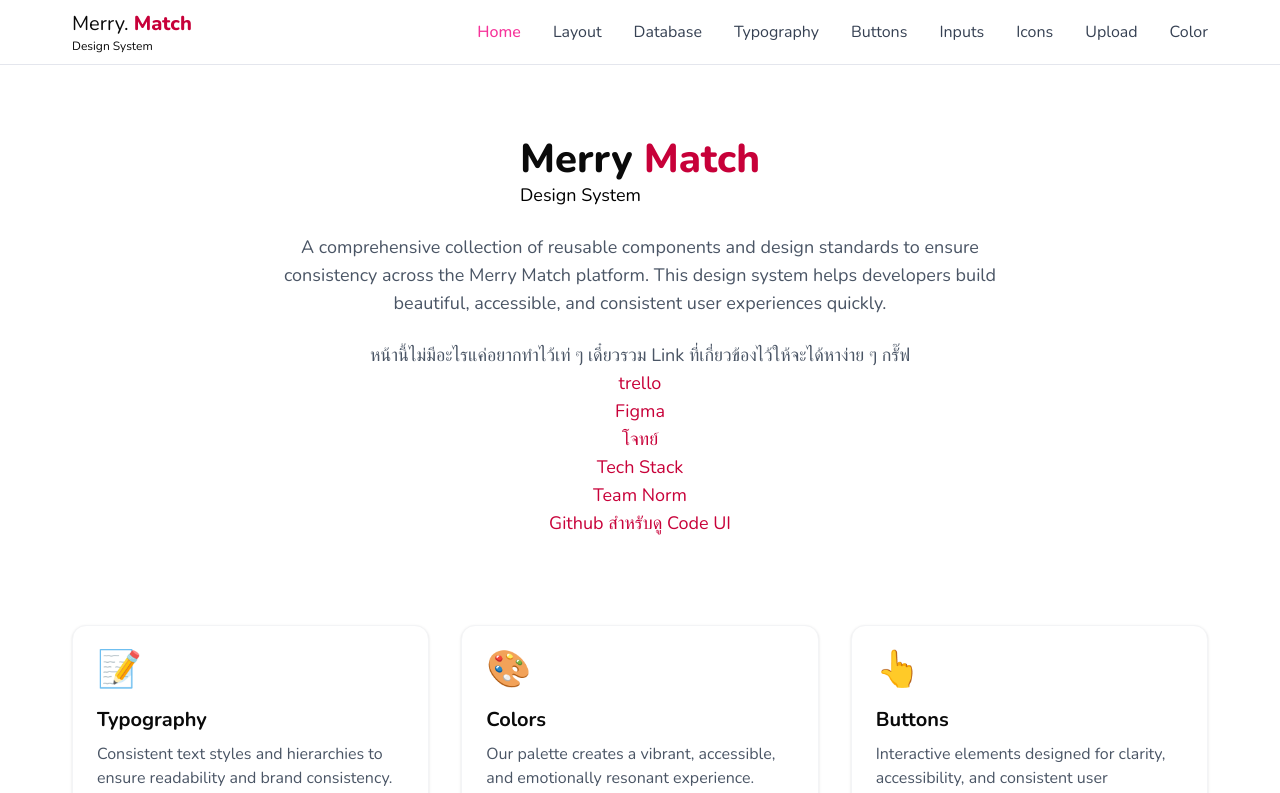
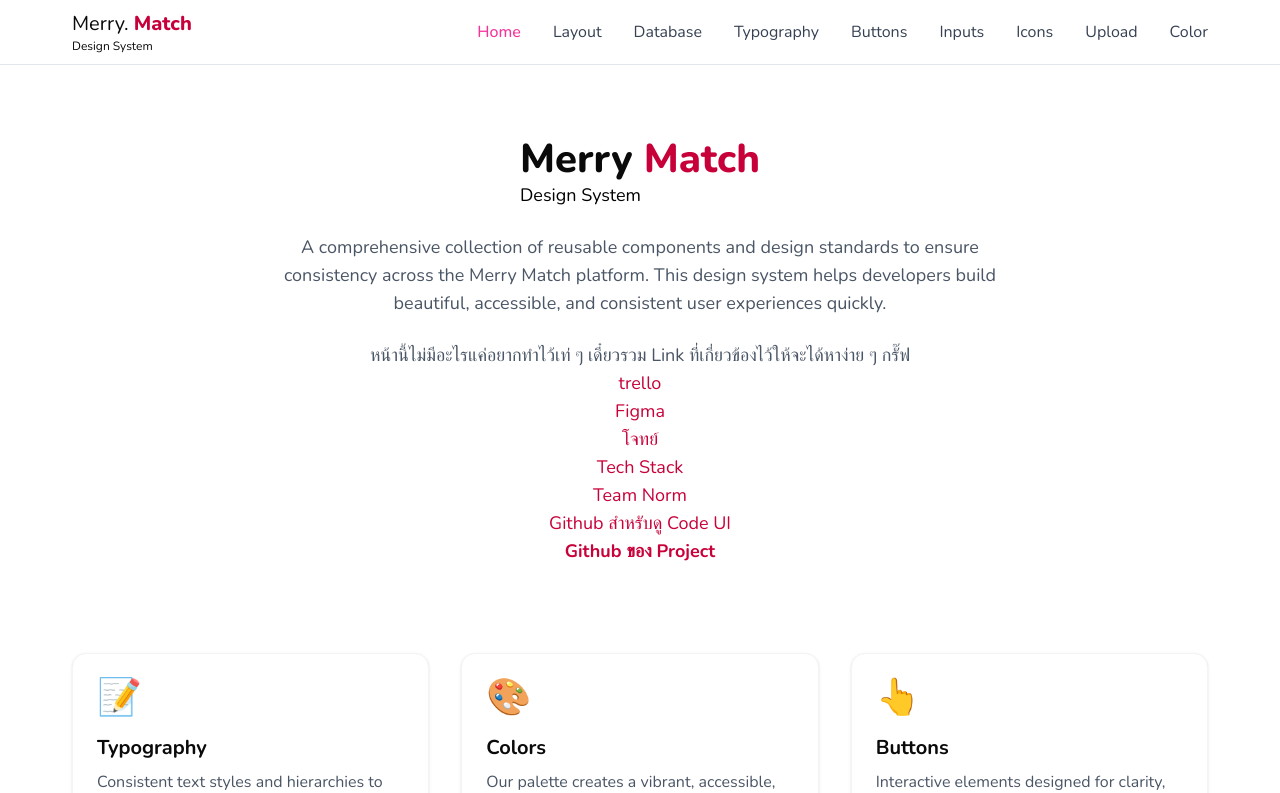
Before and after one commit to boatbie14/merry-match-design-system, a Next.js app: page / in a window 1280 px wide. Shown: the top 793 px of the page. Built offline with nearby package versions, Linux system fonts and the light colour scheme.

Commit message:
chore(home): add Merry Match's GitHub link on home page

```diff
--- a/src/app/page.js
+++ b/src/app/page.js
@@ -77,6 +77,16 @@
               Github สำหรับดู Code UI
             </a>
           </li>
+
+          <li>
+            <a
+              href="https://github.com/boatbie14/merry-match"
+              target="_blank"
+              className="text-lg text-[#c80139] max-w-3xl mx-auto font-bold"
+            >
+              Github ของ Project
+            </a>
+          </li>
         </ul>
 
         <br />
```
